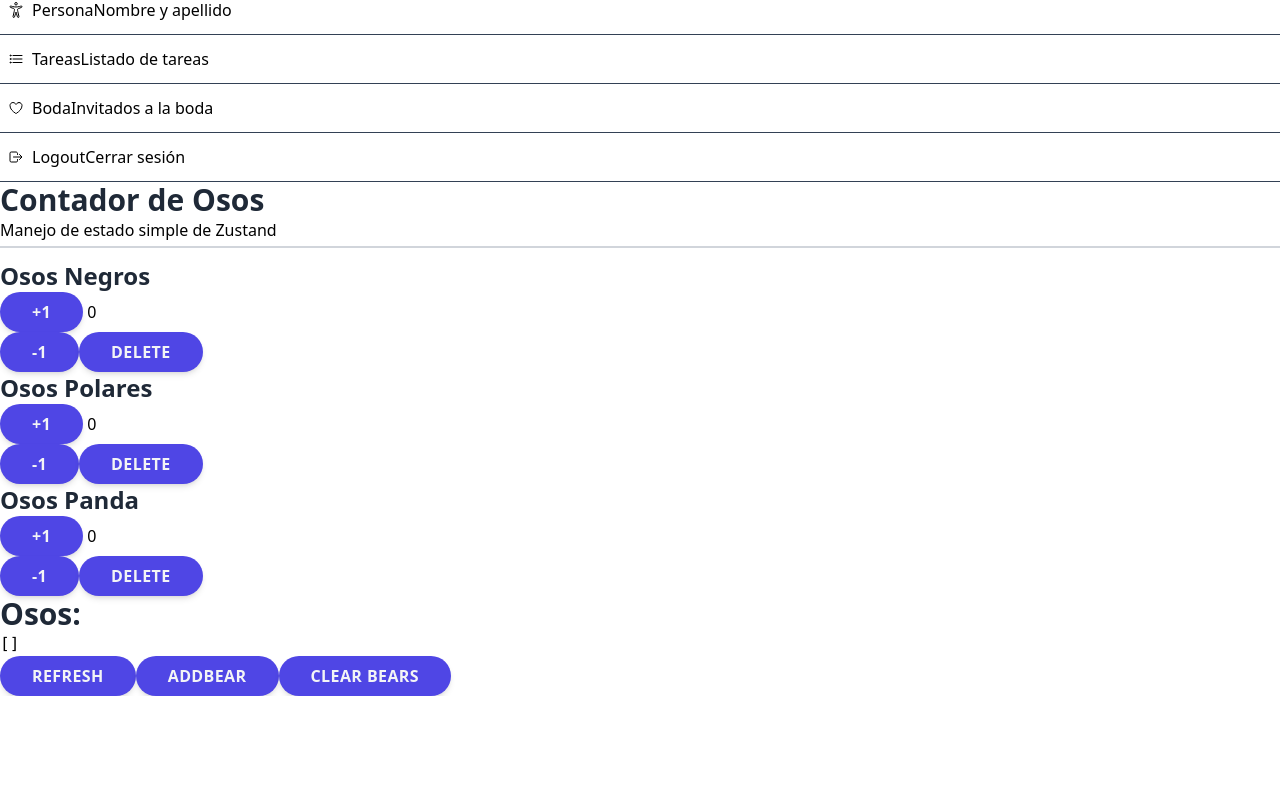
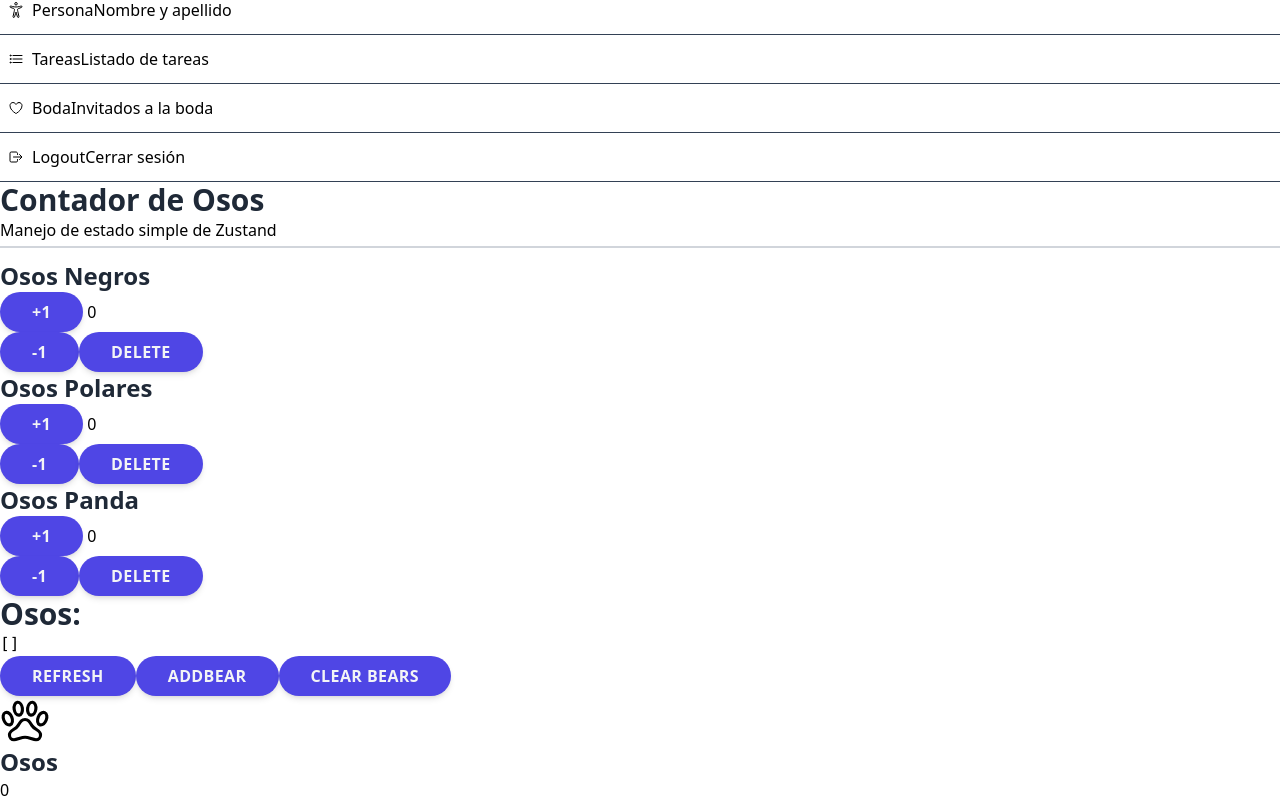
Before and after one commit to NicolasPozzer/zustand-dashboard-login, a React (Vite) app: page /dashboard/bears in a window 1280 px wide. Shown: the part 520-1322 px from the top of the page. Before the commit the page ends 1216 px from the top, so only its background shows below. Built offline with nearby package versions, Linux system fonts and the light colour scheme.

Commit message:
Add: Computer - manera simple de mover logica de estados a cualquier pagina

```diff
--- a/src/pages/01-basic/BearPage.tsx
+++ b/src/pages/01-basic/BearPage.tsx
@@ -1,6 +1,8 @@
 import { useShallow } from 'zustand/react/shallow';
 import { WhiteCard } from '../../components';
 import { useBearState } from '../../stores/bears/bears.store';
+import {IoPawOutline} from "react-icons/io5";
+import {useEffect} from "react";
 
 export const BearPage = () => {
 
@@ -120,10 +122,21 @@ export const ActualizarSiHayNuevos = () => {
   const clearBears = useBearState(state => state.clearBears);
 
 
-  const oso = JSON.stringify(osos, null, 2)
+  const oso = JSON.stringify(osos, null, 2);
+  const totalBears = useBearState(state => state.totalBears);
+  const totalOsos = useBearState(state => state.totalOsos);
+  const blackBears = useBearState(state => state.blackBear);
+  const polarBears = useBearState(state => state.polarBear);
+  const pandaBears = useBearState(state => state.pandaBear);
 
+    useEffect(() => {
+        totalBears();
+        totalOsos;
+    }, [osos, blackBears, polarBears, pandaBears]);
 
   return (
+      <>
+
           <WhiteCard>
               <h1>Osos:</h1>
 
@@ -148,5 +161,15 @@ export const ActualizarSiHayNuevos = () => {
                   Clear Bears
               </button>
           </WhiteCard>
+
+          <WhiteCard centered>
+              <IoPawOutline size={ 50 } className="text-indigo-600" />
+              <h2>Osos</h2>
+              <p>{totalOsos}</p>
+          </WhiteCard>
+      </>
+
+
+
   )
 }
--- a/src/pages/dashboard/DashboardPage.tsx
+++ b/src/pages/dashboard/DashboardPage.tsx
@@ -1,7 +1,12 @@
 import { IoAccessibilityOutline, IoHeartOutline, IoListOutline, IoLockClosedOutline, IoPawOutline } from 'react-icons/io5';
 import { WhiteCard } from '../../components';
+import {useBearState} from "../../stores/bears/bears.store.ts";
+//import {useBearState} from "../../stores/bears/bears.store.ts";
 
 export const Dashboard = () => {
+
+  const computedTotalBears = useBearState(state => state.computed.computedTotalBears)
+
   return (
     <>
       <h1>Dashboard</h1>
@@ -13,7 +18,7 @@ export const Dashboard = () => {
         <WhiteCard centered>
           <IoPawOutline size={ 50 } className="text-indigo-600" />
           <h2>Osos</h2>
-          <p>Información</p>
+          <p>{computedTotalBears}</p>
         </WhiteCard>
 
 
--- a/src/stores/bears/bears.store.ts
+++ b/src/stores/bears/bears.store.ts
@@ -11,6 +11,7 @@ interface BearState {
     pandaBear: number
 
     osos: Oso[]
+    totalOsos: number
 
     incrementBlack: (numero: number) => void
     incrementPolar: (numero: number) => void
@@ -22,9 +23,17 @@ interface BearState {
     actualizarSiHayNuevos: () => void
     addBear: () => void
     clearBears: () => void;
+    totalBears: () => void;
+
+    computed: {
+        computedTotalBears: number;
+    }
+
+    //total bears pero con propiedades computadas
+
 }
 
-export const useBearState = create<BearState>((set) => ({
+export const useBearState = create<BearState>((set, get) => ({
     blackBear: 0,
     polarBear: 0,
     pandaBear: 0,
@@ -91,5 +100,24 @@ export const useBearState = create<BearState>((set) => ({
         set({
             osos: [],
         })
-    }
+    },
+
+
+    //MODO TOSCO DE CONTAR Y PASAR DATOS DE UN STORE A LAS PAGINAS(NECESITA useEffect para actualizar)
+    totalOsos: 0,
+    totalBears: () => {
+        let catOsos = get().osos.length;
+        let suma = 0;
+
+        suma = catOsos + get().blackBear + get().pandaBear + get().polarBear;
+        set({ totalOsos: suma });
+    },
+
+    //MODO EFICIENTE DE CONTAR Y PASAR DATOS DE UN STORE A LAS PAGINAS(No necesita nada mas, solo llamar en cualquier pagina)
+    computed: {
+        get computedTotalBears(): number {
+            return get().blackBear + get().polarBear + get().osos.length + get().pandaBear;
+        }
+    },
+
 }))
```
Lines whose indentation alone changed are shown as unchanged.
